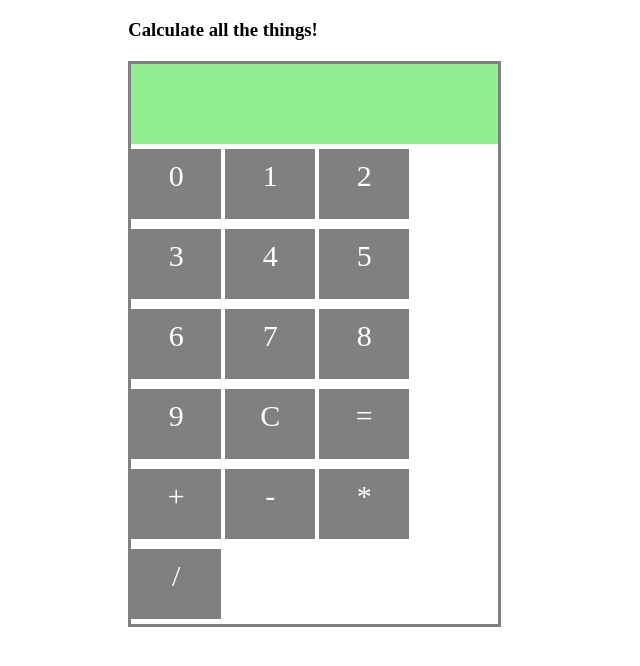
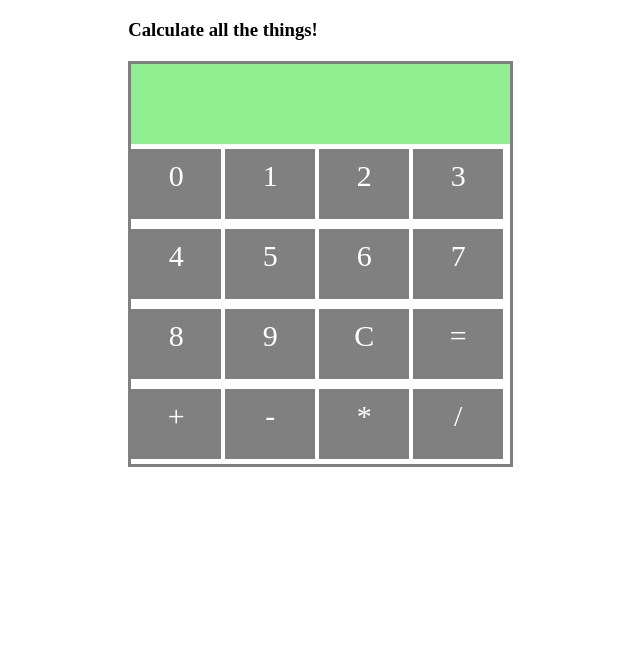
Before and after one commit to tiy-atl-js-june-2016/jcalc, a plain HTML site: page index.html in a window 1280 px wide. Shown: the whole page, without its empty margins (259-899 px from the left). Drawn offline with Linux system fonts and the light colour scheme.

Commit message:
Make my eyes stop bleeding.

```diff
--- a/css/style.scss
+++ b/css/style.scss
@@ -1,5 +1,5 @@
 .container {
-    max-width: 29%;
+    max-width: 30%;
     margin-left: 30%;
     margin-right: 30%;
 }
@@ -13,6 +13,8 @@
 #display {
     height: 80px;
     background: lightgreen;
+    font-weight: bold;
+    font-size: 30px;
 }
 
 .buttons div {
```
Also changed, not shown: css/style.css.
